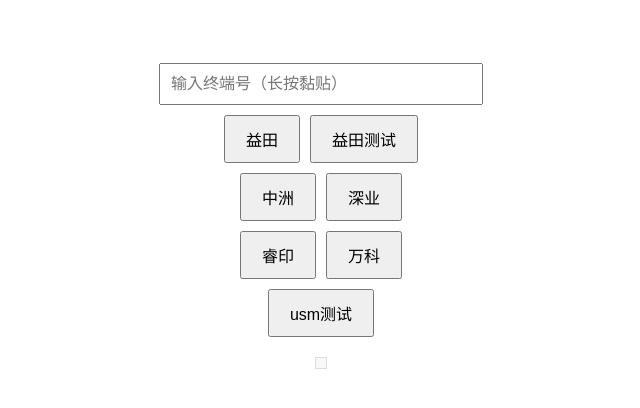
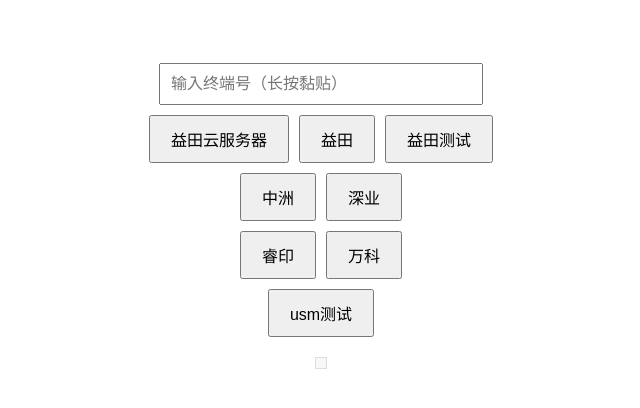
Before and after one commit to ShaoPengHu/terminal-code-generator, a plain HTML site: page index.html in a window 1280 px wide. Shown: the whole page, without its empty margins (319-959 px from the left). Drawn offline with Linux system fonts and the light colour scheme.

Commit message:
Add files via upload

```diff
--- a/index.html
+++ b/index.html
@@ -52,6 +52,7 @@
 
 
     <div class="button-container">
+        <button onclick="wyt()">益田云服务器</button>
         <button onclick="yt()">益田</button>
         <button onclick="ytcs()">益田测试</button>
     </div>
@@ -146,6 +147,17 @@
             generateQRCode(JSON.stringify(jsonObject));
         }
 
+        function wyt() {
+            const text = document.getElementById('text').value.trim(); // 去除空格
+
+            // 更新 JSON 对象中的 terminalNo 字段
+            jsonObject.terminalNo = text;
+            jsonObject.baseServerUrl = "https://yunpaying.usmart-pay.com/";
+            jsonObject.appId = "NmfioqFs";
+
+            generateQRCode(JSON.stringify(jsonObject));
+        }
+
         function ytcs() {
             const text = document.getElementById('text').value.trim(); // 去除空格
 
```
